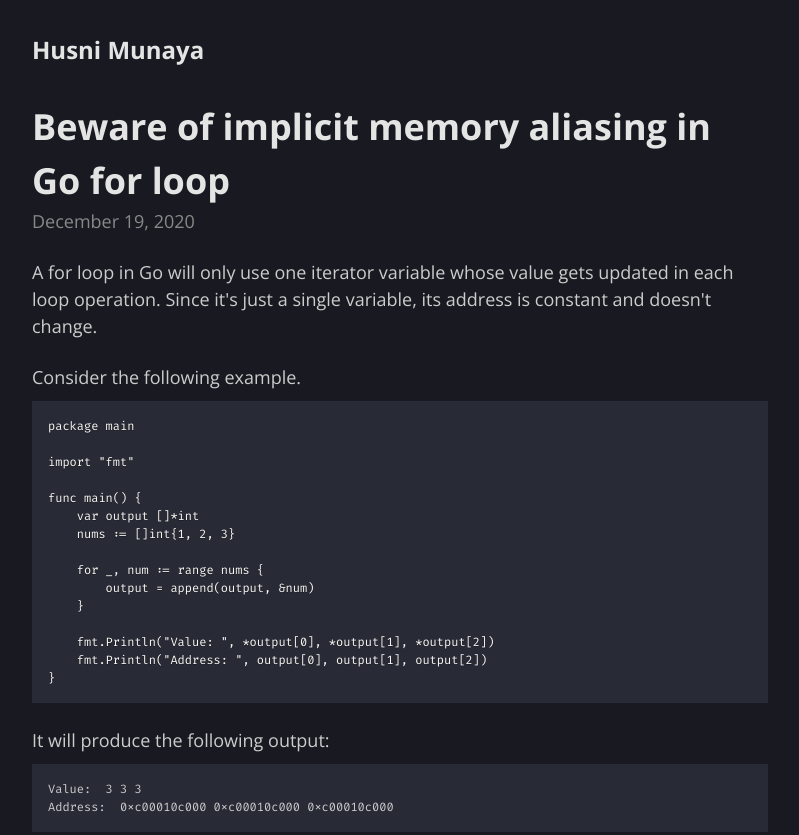
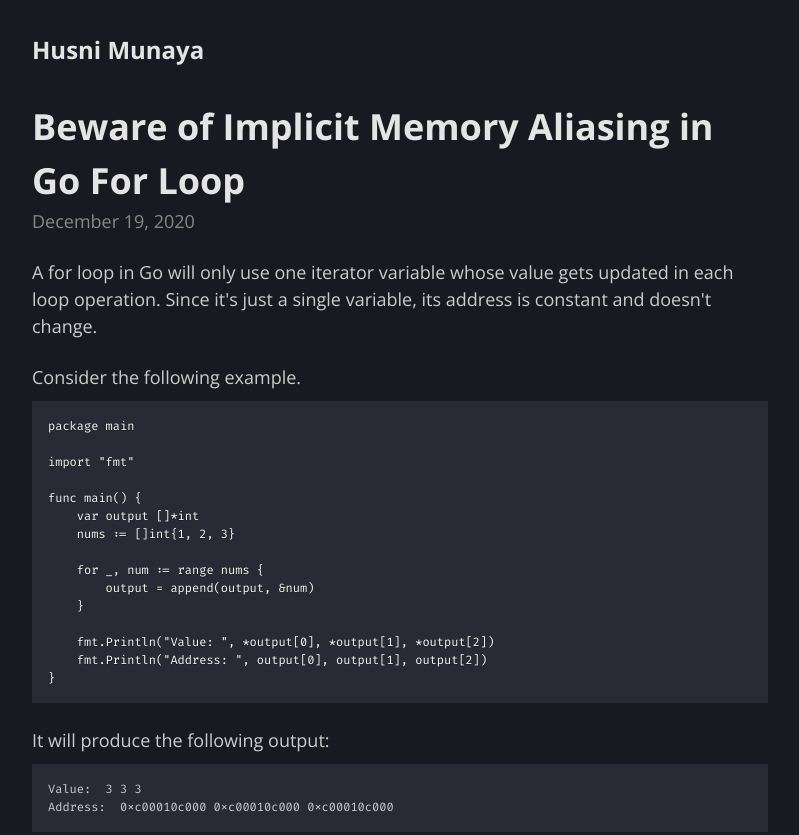
Before and after one commit to husnimun/husni.dev, a Gatsby site: page /beware-of-implicit-memory-aliasing-in-go-foor-loop/ in a window 1280 px wide. Shown: the top 835 px of the page, without its empty margins (240-1039 px from the left). Built offline with nearby package versions, Linux system fonts and the light colour scheme; Gatsby itself is replaced by a stand-in of ours; some packages are replaced by stand-ins of ours; code samples lack their colours.

Commit message:
Title case

```diff
--- a/content/blog/beware-of-implicit-memory-aliasing-in-go-foor-loop/index.md
+++ b/content/blog/beware-of-implicit-memory-aliasing-in-go-foor-loop/index.md
@@ -1,5 +1,5 @@
 ---
-title: "Beware of implicit memory aliasing in Go for loop"
+title: "Beware of Implicit Memory Aliasing in Go For Loop"
 date: "2020-12-19"
 description: "Beware of implicit memory aliasing in Go for loop"
 ---
```
